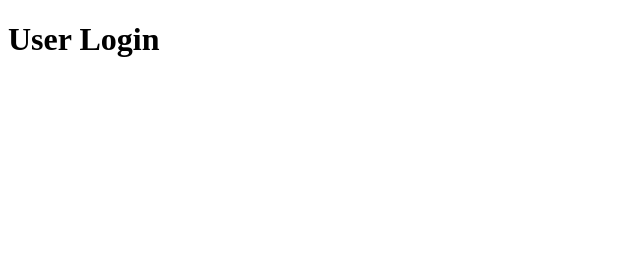
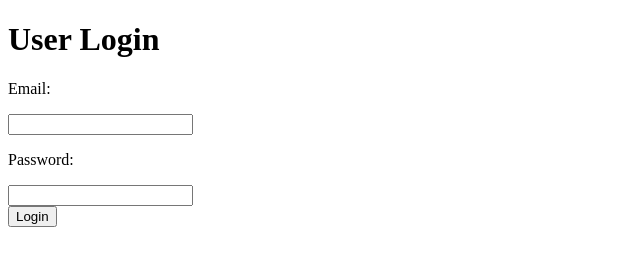
Before and after one commit to pippachoong/hip-and-hop-JS, a website: page login.html in a window 1280 px wide. Shown: the whole page, without its empty margins (0-640 px from the left). Drawn offline with Linux system fonts and the light colour scheme.

Commit message:
created simple user login form

```diff
--- a/login.html
+++ b/login.html
@@ -13,6 +13,22 @@
 
   <form action="/home">
 
+    <div id="email-login">
+      <label for="email">
+        <p>Email:</p>
+        <input type="email" name="email" id="email" required>
+      </label>
+    </div>
+
+    <div id="email-login">
+      <label for="password">
+        <p>Password:</p>
+        <input type="text" name="email" id="email" required>
+      </label>
+    </div>
+
+    <button>Login</button>
+
   </form>
 
   <footer>
```
Also changed, not shown: 1 other file.
